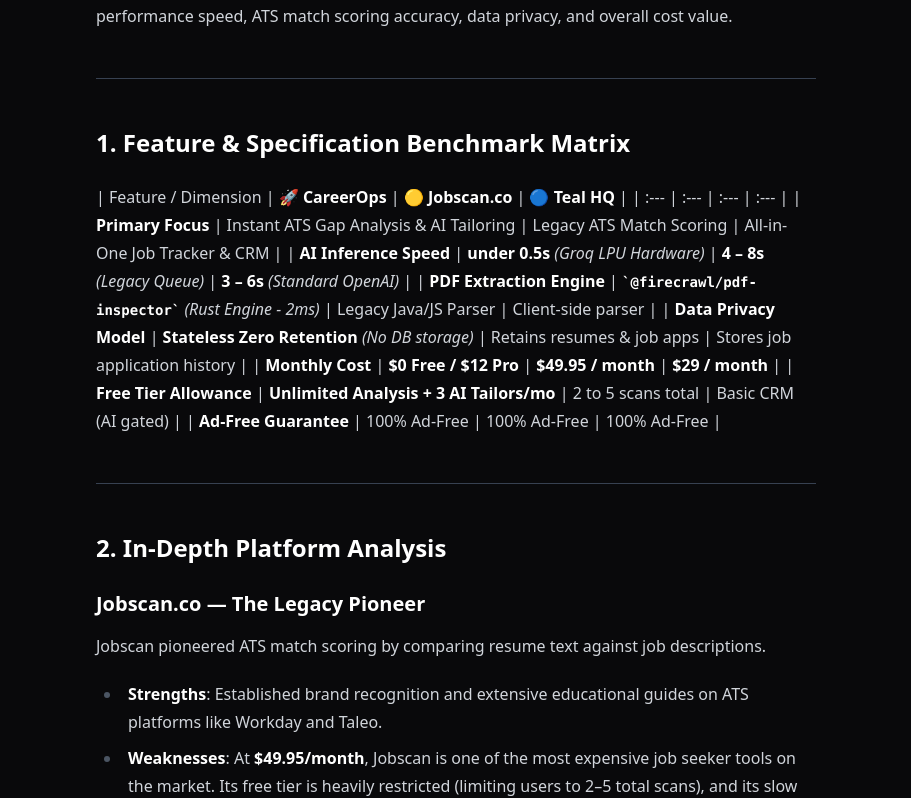
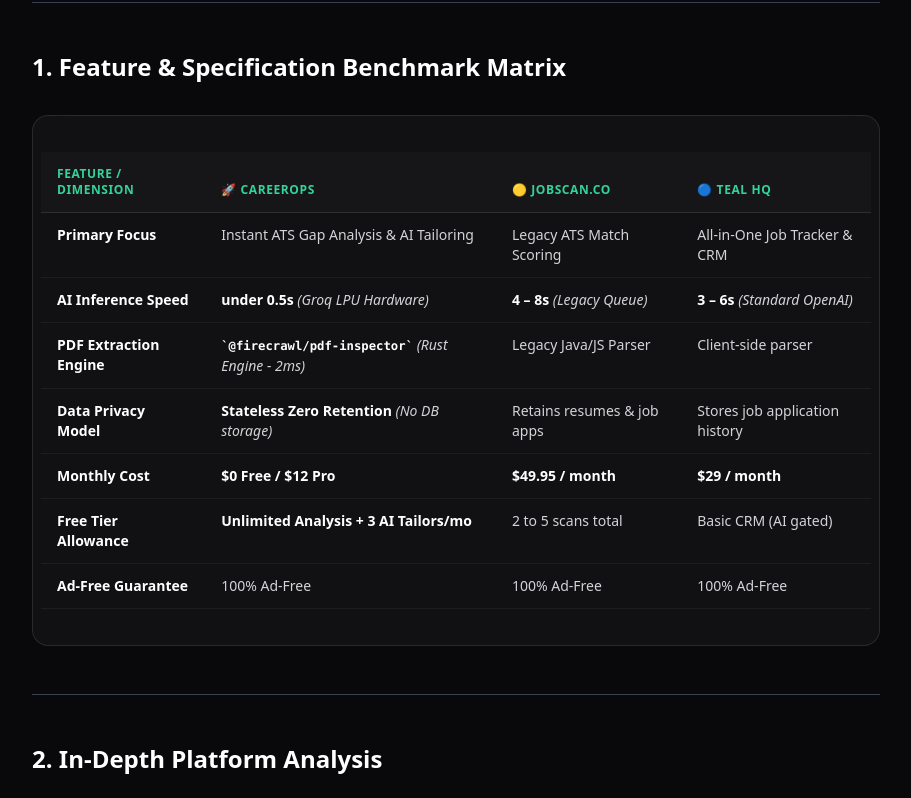
Before and after one commit to AlfazMahmudRizve/CareerOps, a Next.js app: page /blog/careerops-vs-jobscan-vs-teal in a window 1280 px wide. Shown: the part 866-1664 px from the top of the page, without its empty margins (184-1095 px from the left). Built offline with nearby package versions, Linux system fonts and the light colour scheme.

Commit message:
fix(mdx): add remark-gfm@4.0.0 and custom mdxComponents for beautiful glassmorphic HTML tables

```diff
--- a/app/blog/[slug]/page.tsx
+++ b/app/blog/[slug]/page.tsx
@@ -4,6 +4,7 @@
 import { Metadata } from 'next';
 import Link from 'next/link';
 import { ChevronLeft } from 'lucide-react';
+import remarkGfm from 'remark-gfm';
 
 export async function generateStaticParams() {
   const posts = getPosts();
@@ -51,6 +52,22 @@
   };
 }
 
+// Custom styled MDX components for tables and callouts
+const mdxComponents = {
+  // eslint-disable-next-line @typescript-eslint/no-explicit-any
+  table: (props: any) => (
+    <div className="overflow-x-auto my-8 rounded-2xl border border-white/10 bg-zinc-900/60 p-2 backdrop-blur-xl">
+      <table className="w-full text-left text-sm text-zinc-300" {...props} />
+    </div>
+  ),
+  // eslint-disable-next-line @typescript-eslint/no-explicit-any
+  thead: (props: any) => <thead className="border-b border-white/10 bg-zinc-900/80 text-xs font-semibold uppercase tracking-wider text-emerald-400" {...props} />,
+  // eslint-disable-next-line @typescript-eslint/no-explicit-any
+  th: (props: any) => <th className="py-3.5 px-4 font-bold text-emerald-400" {...props} />,
+  // eslint-disable-next-line @typescript-eslint/no-explicit-any
+  td: (props: any) => <td className="py-3 px-4 border-b border-white/5" {...props} />,
+};
+
 export default function BlogPostPage({ params }: { params: { slug: string } }) {
   const post = getPostBySlug(params.slug);
 
@@ -83,7 +100,7 @@
   };
 
   return (
-    <article className="max-w-3xl mx-auto py-20 px-6">
+    <article className="max-w-4xl mx-auto py-20 px-6">
       <script
         type="application/ld+json"
         dangerouslySetInnerHTML={{ __html: JSON.stringify(jsonLd) }}
@@ -115,7 +132,16 @@
       </div>
 
       <div className="prose prose-invert prose-emerald max-w-none prose-headings:font-bold prose-a:text-emerald-400 hover:prose-a:text-emerald-300 prose-img:rounded-xl">
-        <MDXRemote source={post.content} />
+        <MDXRemote
+          source={post.content}
+          components={mdxComponents}
+          options={{
+            mdxOptions: {
+              // eslint-disable-next-line @typescript-eslint/no-explicit-any
+              remarkPlugins: [remarkGfm as any],
+            },
+          }}
+        />
       </div>
 
       <div className="mt-16 pt-8 border-t border-zinc-800">
--- a/package.json
+++ b/package.json
@@ -27,6 +27,7 @@
     "react": "^18",
     "react-dom": "^18",
     "react-hook-form": "^7.71.1",
+    "remark-gfm": "^4.0.0",
     "tailwind-merge": "^3.4.0"
   },
   "devDependencies": {
```
Also changed, not shown: 1 other file (tests, documents, lock files or other folders).
